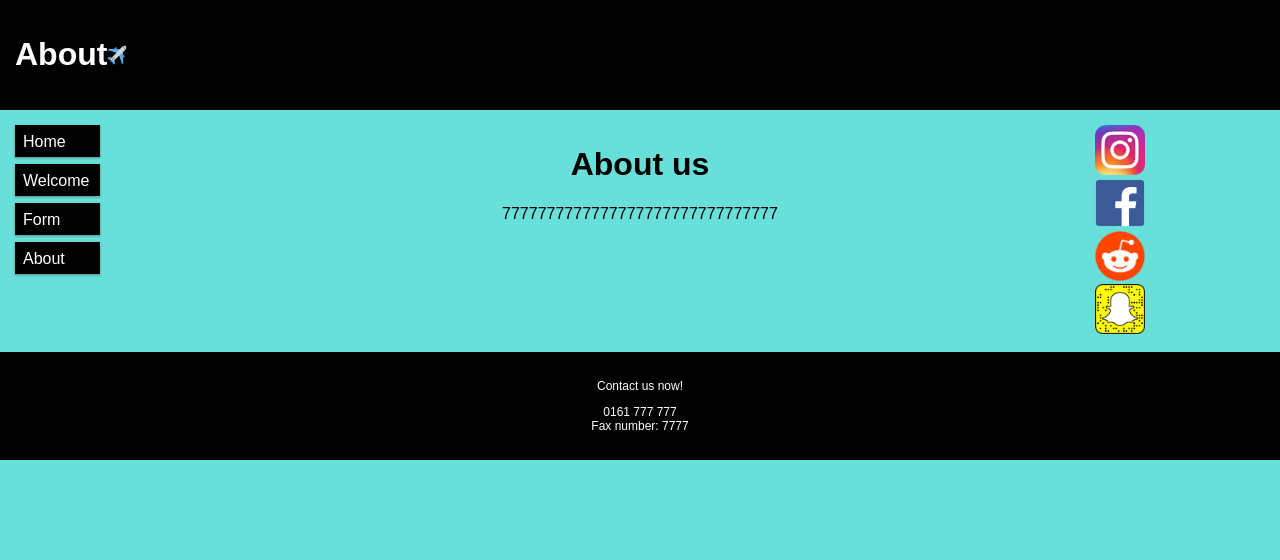
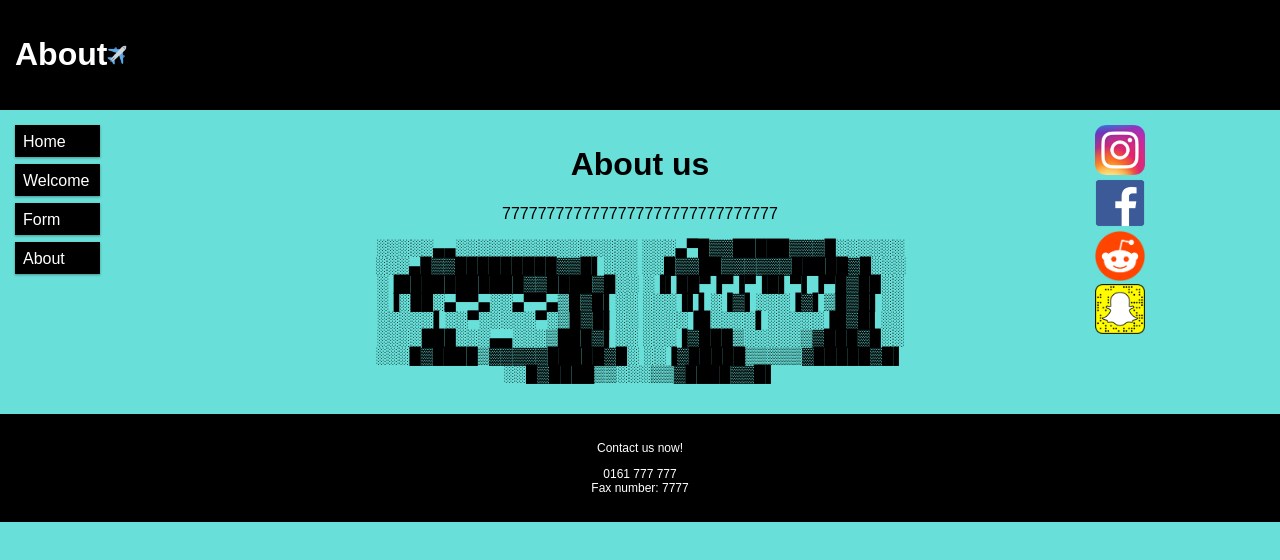
Before and after one commit to A2JA2/website_practice, a plain HTML site: page Simple_Responsive_Design_Example/page4.html in a window 1280 px wide. Drawn offline with Linux system fonts and the light colour scheme.

Commit message:
Add files via upload

```diff
--- a/Simple_Responsive_Design_Example/page4.html
+++ b/Simple_Responsive_Design_Example/page4.html
@@ -33,7 +33,23 @@
 
   <div class="col-6">
     <h1>About us</h1>
-    <p>7777777777777777777777777777777</p>
+    <p>7777777777777777777777777777777<div>
+      ░░░░░▄▄░░░░░░░░░░░░░░░░
+  ░░░▄▀█▓▓█████▓▓▓█░░░░░░
+  ░░░▄█▓▓█████████▓▓█▌░░░
+  ░░█▓▓██▓▓▓▓▓▓█████▓█░░░
+  ░▐███████████▓▓████▓█░░
+  ░▐▌██▀▐▀▐▀▐█▌▀▌▐▀█▓██░░
+  ░▐░██░▄▀▀▄░░▄▀▀▄▒█▓█▌░░
+  ░░░▐▌▌░▐▓▌░░░▐▓▌▒█▓█▌░░
+  ░░░░░▌░░▀░░░░░▀░▒█▓█▌░░
+  ░░░░▐█░░░░▌░░░░░▐█▓█▌░░
+  ░░░░███░░░▄▄░░░▒███▓▌░░
+  ░░░▐▓███▒░░░░░▒▓███▓█░░
+  ░░░█▓████▒▓▓▓▓▓█████▓█░
+  ░░▐▓█████▒▒▒▒▒▓█████▓█▌
+  ░░█▓████▒▒░░░▒▒▓████▓▓█▌
+    </div></p>
   </div>
 
   <div class="col-3 right">
```
